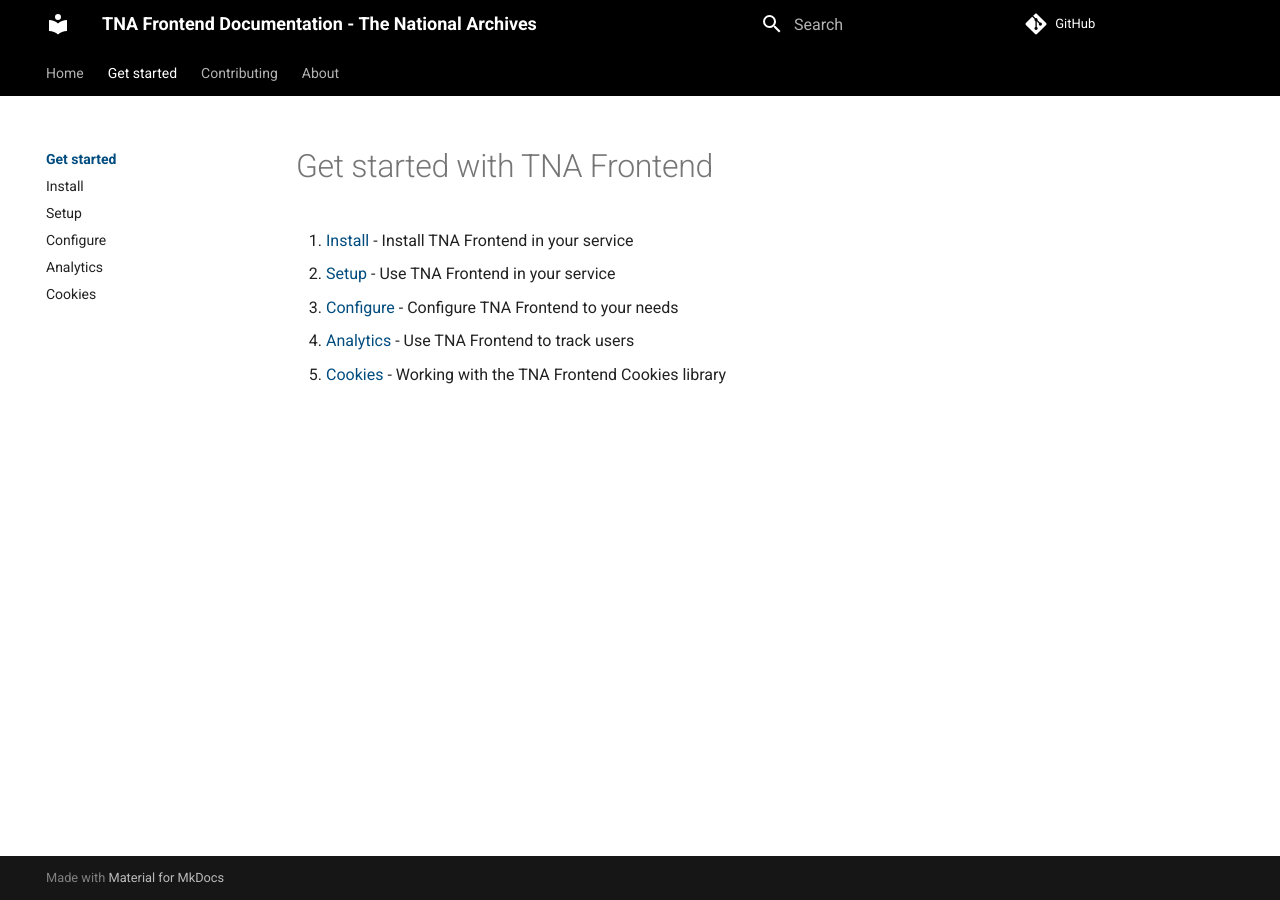
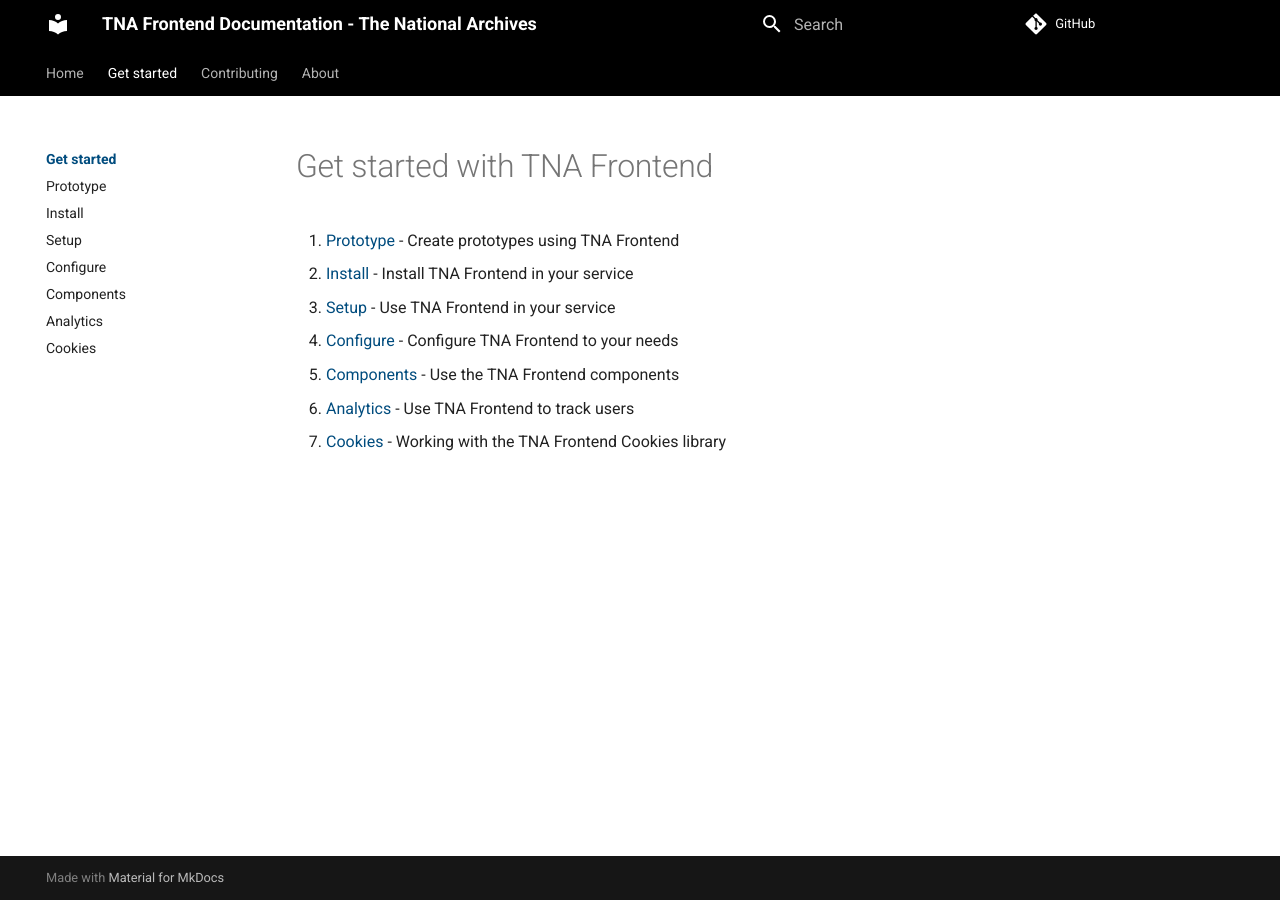
Before and after one commit to nationalarchives/tna-frontend-docs, an MkDocs documentation site: the page built from docs/get-started/index.md, in a window 1280 px wide. Built offline with MkDocs 1.6.1 and Material for MkDocs 9.7.7, drawn with Linux system fonts in a browser that asks for light colours; comment, search, counter and statistics services are not loaded.

```diff
--- a/docs/get-started/index.md
+++ b/docs/get-started/index.md
@@ -1,7 +1,9 @@
 # Get started with TNA Frontend
 
+1. [Prototype](./prototype.md) - Create prototypes using TNA Frontend
 1. [Install](./install.md) - Install TNA Frontend in your service
 1. [Setup](./setup.md) - Use TNA Frontend in your service
 1. [Configure](./configure.md) - Configure TNA Frontend to your needs
+1. [Components](./components.md) - Use the TNA Frontend components
 1. [Analytics](./analytics.md) - Use TNA Frontend to track users
 1. [Cookies](./cookies.md) - Working with the TNA Frontend Cookies library
--- a/mkdocs.yml
+++ b/mkdocs.yml
@@ -8,9 +8,11 @@ nav:
     - index.md
   - Get started:
     - get-started/index.md
+    - Prototype: get-started/prototype.md
     - Install: get-started/install.md
     - Setup: get-started/setup.md
     - Configure: get-started/configure.md
+    - Components: get-started/components.md
     - Analytics: get-started/analytics.md
     - Cookies: get-started/cookies.md
   - Contributing:
```
Also changed, not shown: docs/get-started/components.md (added, +13 -0 lines), docs/get-started/prototype.md (added, +3 -0 lines).
